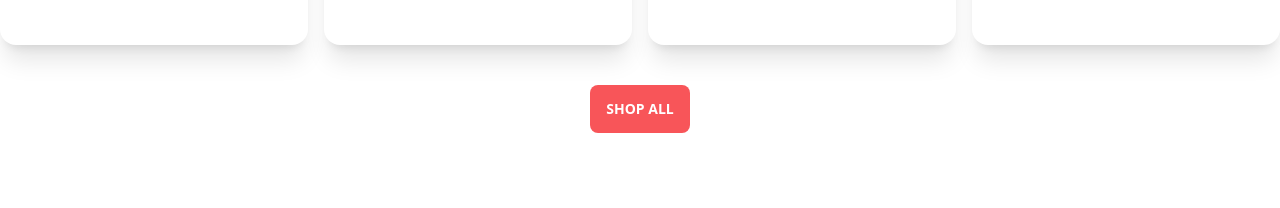
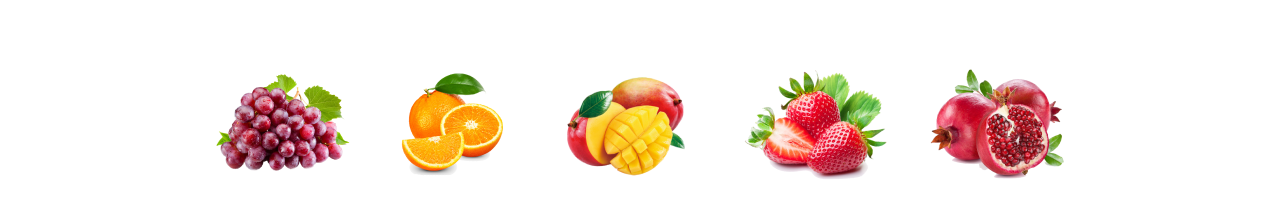
Before and after one commit to tawhid3482/assingment-3, a plain HTML site: page index.html in a window 1280 px wide. Shown: the part 744-952 px from the top of the page. Drawn offline with nearby package versions, Linux system fonts and the light colour scheme.

Commit message:
i am sorry i try my level best

```diff
--- a/index.html
+++ b/index.html
@@ -52,7 +52,7 @@
       </nav>
     </section>
     <!-- slide section -->
-    <section class="my-10 hidden  ">
+    <section class="my-10   ">
       <div class="carousel w-full min-h-[calc(100vh-76px)] relative">
         <!-- slide-1 -->
         <div id="slide1" class="carousel-item relative w-full">
@@ -115,7 +115,7 @@
           </div>
         </div>
       </div>
-      <div class="flex justify-evenly items-center gap-10 p-5 bg-white absolute -bottom-36 left-48 hidden ">
+      <div class="flex justify-evenly items-center gap-10 p-5 bg-white absolute -bottom-36 left-48 ">
         <img src="./images/fruit1.png" alt="">
         <img src="./images/fruit2.png" alt="">
         <img src="./images/fruit3.png" alt="">
```
